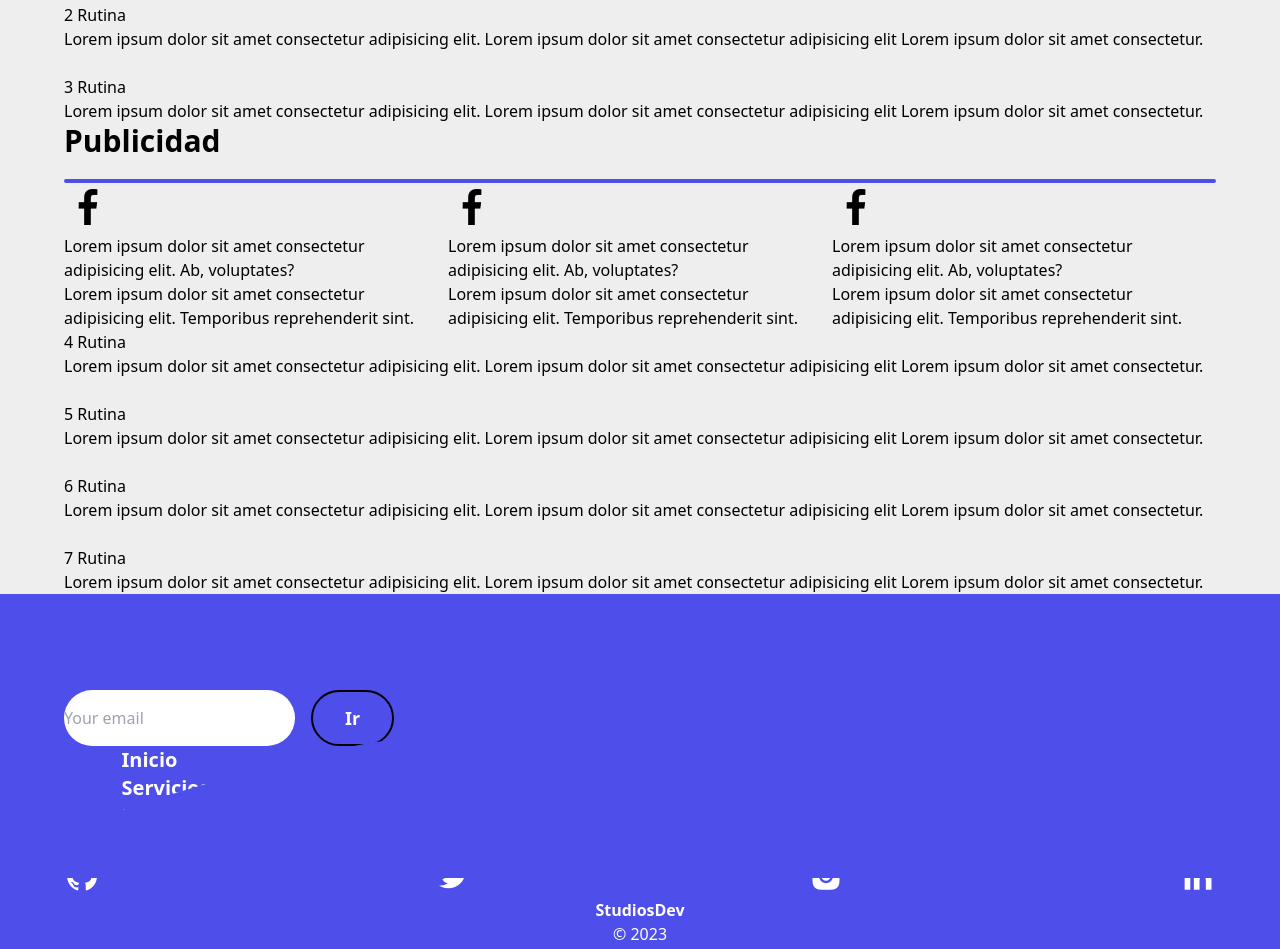
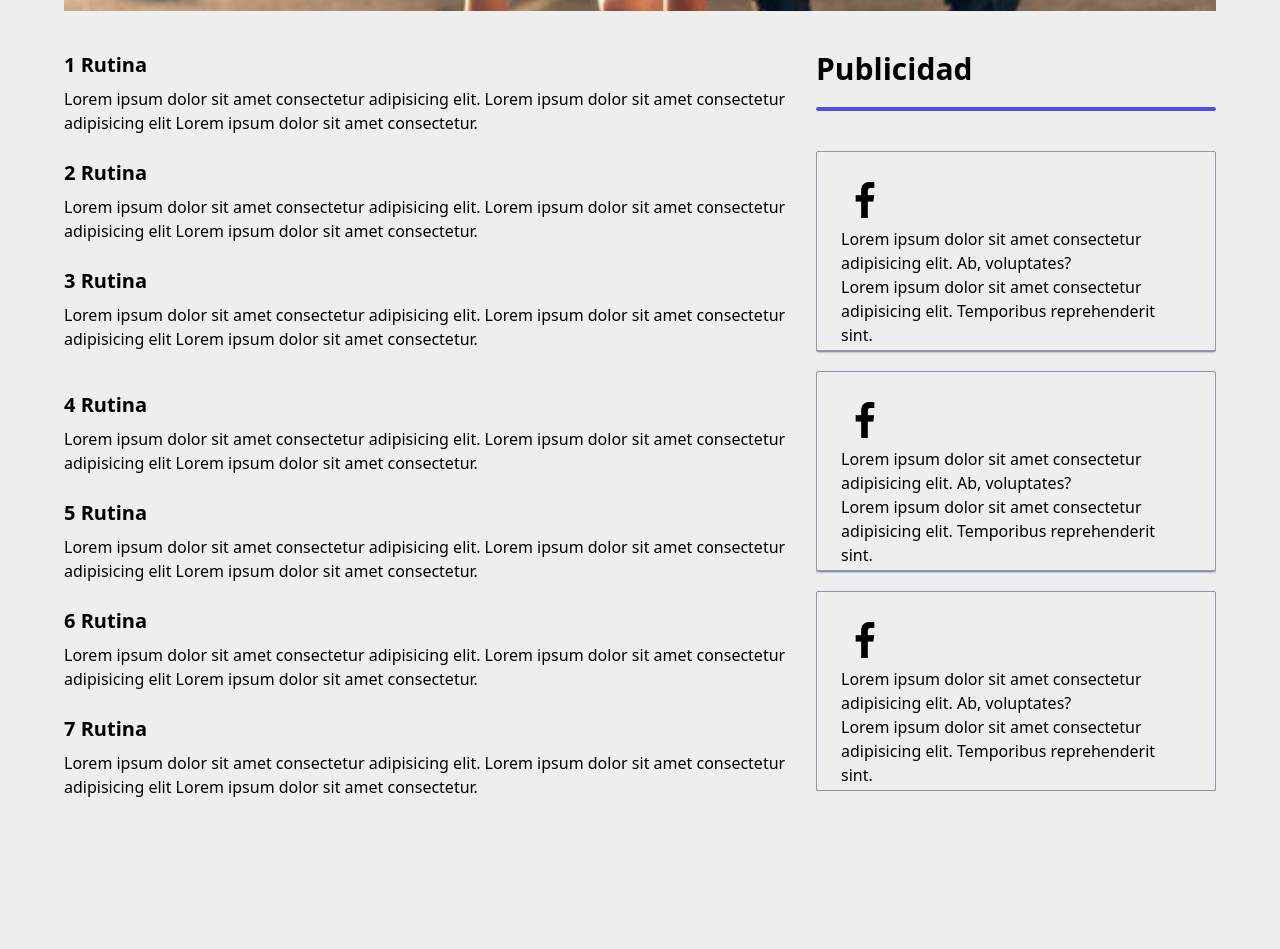
Before and after one commit to AlexanderSTDev/Fitness, a website: page index.html in a window 1280 px wide. Shown: the part 1485-2434 px from the top of the page. Drawn offline with nearby package versions, Linux system fonts and the light colour scheme.

Commit message:
Inegracion de nuevas cosas

```diff
--- a/assets/css/config.css
+++ b/assets/css/config.css
@@ -79,4 +79,40 @@
    .active-pestanas {
       @apply block;
    }
+
+   .title-rutina {
+      @apply text-xl font-semibold mb-2;
+   }
+
+   .content-publicacion {
+      @apply border border-slate-500/70 rounded-sm p-6 shadow-sm shadow-slate-500 flex-[1_0_auto] w-[50%] mr-5;
+   }
+
+   .seccion-area {
+      grid-template-areas:
+      "area1"
+      "area2"
+      "area3";
+   }
+
+   .seccion-area-md {
+      grid-template-areas:
+      "area1   area2"
+      "area3   area2";
+   }
+
+   .footer-area {
+      grid-template-areas:
+      "form"
+      "menu"
+      "social"
+      "logo"
+      "copyright";
+  }
+
+  .footer-area-md {
+      grid-template-areas:
+      "logo   menu form"
+      "social menu copyright";
+  }
 }
```
Also changed, not shown: assets/css/tailwind.css, assets/img/fitness/img7.jpg (added).
